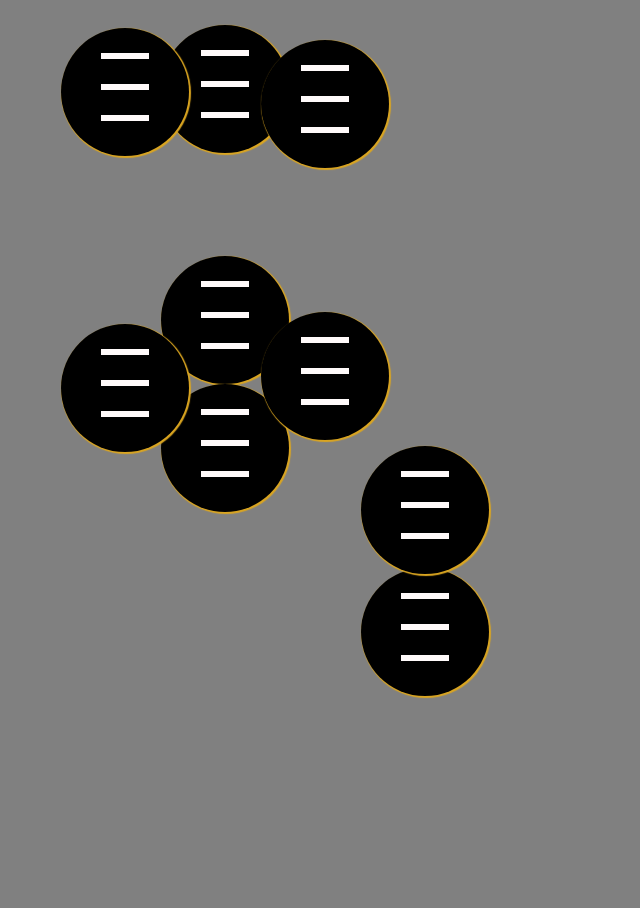
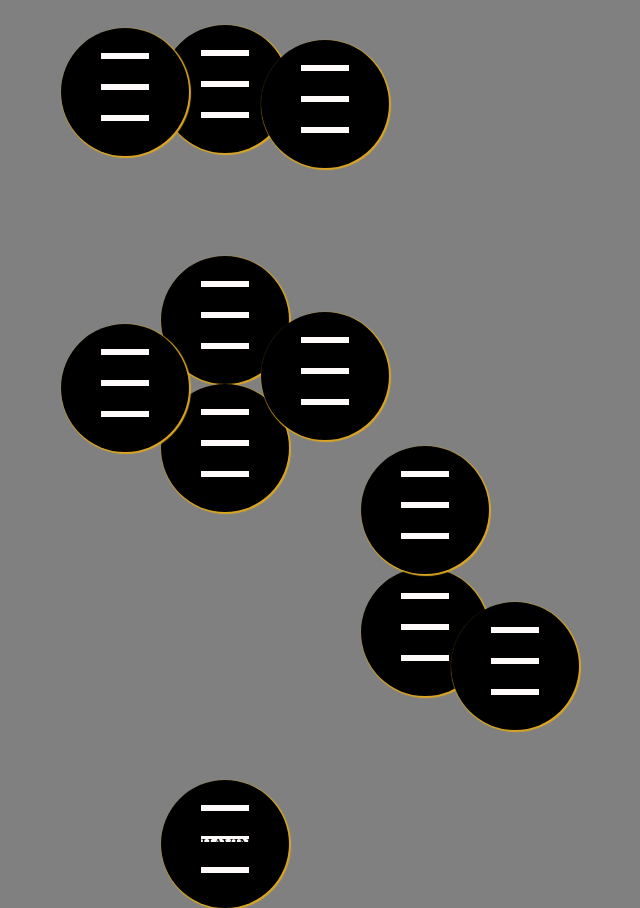
Before and after one commit to nievein-ahmed/shapes, a plain HTML site: page index.html in a window 1280 px wide. Shown: the whole page, without its empty margins (539-1179 px from the left). Before the commit the page ends 800 px from the top, so only its background shows below. Drawn offline with Linux system fonts and the light colour scheme.

Commit message:
updating

```diff
--- a/index.html
+++ b/index.html
@@ -53,5 +53,15 @@
       <div></div>
       <div></div>
     </div>
+    <div class="hamburger9">
+      <div></div>
+      <div></div>
+      <div></div>
+    </div>
+    <div class="hamburger10">
+      <div></div>
+      <div>HAVING A LOT OF FUN</div>
+      <div></div>
+    </div>
   </body>
 </html>
--- a/style.css
+++ b/style.css
@@ -23,6 +23,22 @@ body {
   padding-bottom: 10px;
   left: 700px;
   top: 25px;
+}
+.hamburger10 {
+  width: 8rem;
+  height: 8rem;
+  border-radius: 80%;
+  background-color: black;
+  display: flex;
+  flex-direction: column;
+  justify-content: space-evenly;
+  align-items: center;
+  box-shadow: 1px 1px 1px 1px goldenrod;
+  position: relative;
+  left: 300px;
+  padding-bottom: 10px;
+  left: 700px;
+  bottom: 500px;
 }
 .hamburger8 {
   width: 8rem;
@@ -53,6 +69,21 @@ body {
   left: 900px;
   padding-bottom: 10px;
   bottom: 450px;
+}
+.hamburger9 {
+  width: 8rem;
+  height: 8rem;
+  border-radius: 80%;
+  background-color: black;
+  display: flex;
+  flex-direction: column;
+  justify-content: space-evenly;
+  align-items: center;
+  box-shadow: 1px 1px 1px 1px goldenrod;
+  position: relative;
+  left: 990px;
+  padding-bottom: 10px;
+  bottom: 550px;
 }
 .hamburger6 {
   width: 8rem;
@@ -144,6 +175,18 @@ body {
   bottom: 200px;
 }
 .hamburger div {
+  width: 3rem;
+  height: 0.35rem;
+  background-color: snow;
+  left: 300px;
+}
+.hamburger10 div {
+  width: 3rem;
+  height: 0.35rem;
+  background-color: snow;
+  left: 300px;
+}
+.hamburger9 div {
   width: 3rem;
   height: 0.35rem;
   background-color: snow;
@@ -263,34 +306,40 @@ body {
   transform-style: preserve-3d;
   transition: transform 1.5s;
   transform: rotate3d(1, 1, 1, 30deg);
+  background-color: indigo;
 }
 .hamburger5:hover div:nth-child(2) {
   transform-style: preserve-3d;
   transition: transform 1.5s;
   transform: rotate3d(1, 1, 1, 30deg);
+  background-color: khaki;
 }
 .hamburger5:hover div:nth-child(3) {
   transform-style: preserve-3d;
   transition: transform 1.5s;
   transform: rotate3d(1, 1, 1, 30deg);
+  background-color: lavender;
 }
 .hamburger6:hover div:nth-child(1) {
   transform-style: preserve-3d;
   transition: transform 2s;
   transform: rotate3d(9, 3, 1, 90deg);
   height: 4vh;
+  background-color: lawngreen;
 }
 .hamburger6:hover div:nth-child(2) {
   transform-style: preserve-3d;
   transition: transform 3s;
   transform: rotate3d(4, 9, 4, 70deg);
   height: 4vh;
+  background-color: lightcoral;
 }
 .hamburger6:hover div:nth-child(3) {
   transform-style: preserve-3d;
   transition: transform 4s;
   transform: rotate3d(8, 5, 7, 90deg);
   height: 4vh;
+  background-color: lightpink;
 }
 .hamburger7:hover div:nth-child(1) {
   display: none;
@@ -300,6 +349,7 @@ body {
   transition: transform 4s;
   transform: rotate3d(6, 6, 6, 60deg);
   height: 5vh;
+  background-color: mediumvioletred;
 }
 .hamburger7:hover div:nth-child(3) {
   display: none;
@@ -312,6 +362,7 @@ body {
   transition: transform 4s;
   transform: rotate3d(6, 7, 8, 90deg);
   height: 2vh;
+  background-color: hotpink;
 }
 .hamburger8:hover div:nth-child(3) {
   transform-style: preserve-3d;
@@ -319,3 +370,36 @@ body {
   transform: rotate3d(7, 9, 3, 60deg);
   height: 2vh;
 }
+.hamburger9:hover div:nth-child(1) {
+  rotate: 90deg;
+  rotate: 0.25turn;
+  rotate: 1.57rad;
+  background-color: brown;
+}
+.hamburger9:hover div:nth-child(2) {
+  transform-style: preserve-3d;
+  transition: transform 7s;
+  transform: rotate3d(1, 2, 3, 70deg);
+  height: 7vh;
+  background-color: deepskyblue;
+}
+.hamburger9:hover div:nth-child(3) {
+  transform-style: preserve-3d;
+  transition: transform 4s;
+  transform: rotate3d(4, 5, 6, 80deg);
+  height: 7vh;
+  background-color: fuchsia;
+}
+.hamburger10:hover div:nth-child(1) {
+  display: none;
+}
+.hamburger10:hover div:nth-child(2) {
+  transform-style: preserve-3d;
+  transition: transform 7s;
+  transform: rotate3d(7, 7, 7, 70deg);
+  height: 7vh;
+  background-color: deepskyblue;
+}
+.hamburger10:hover div:nth-child(3) {
+  display: none;
+}
```
Also changed, not shown: dog.jpg (added).
